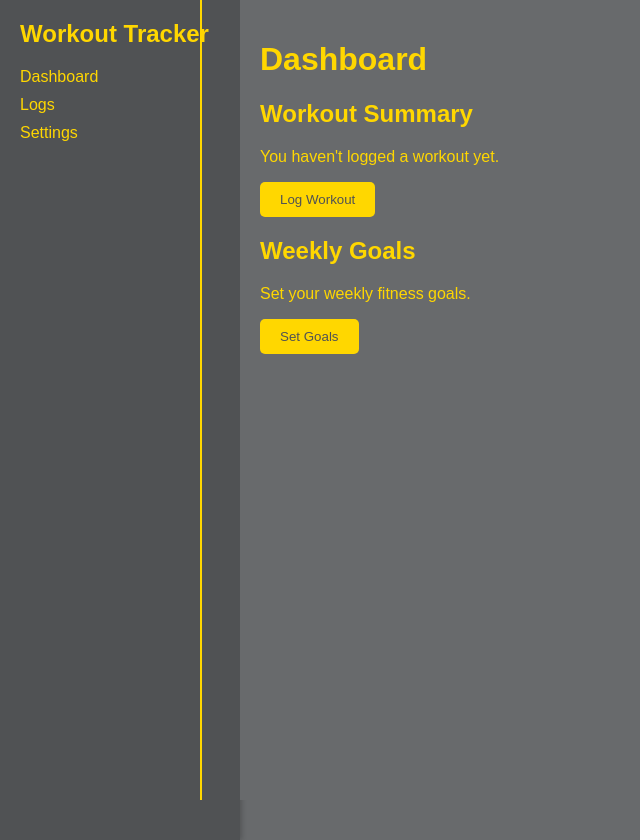
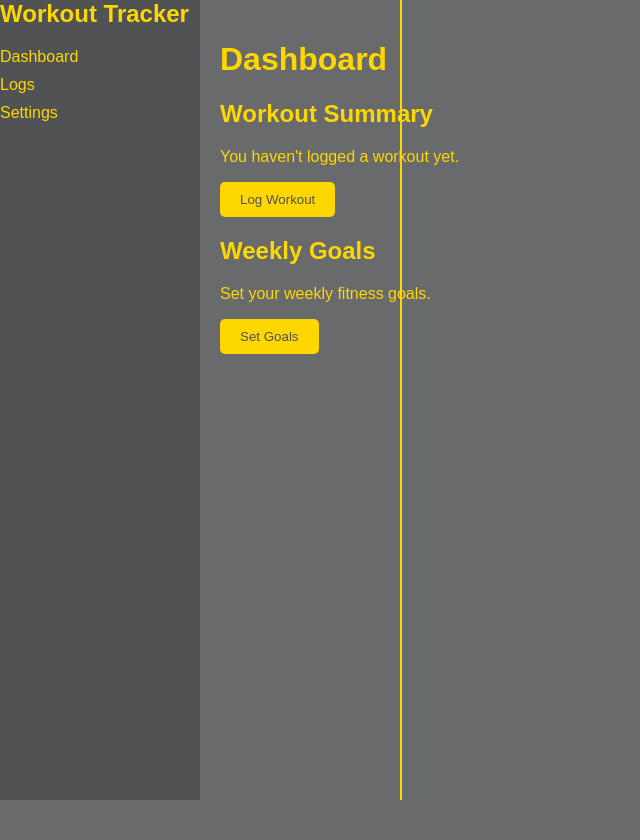
Before and after one commit to dkpunit/workout-tracker, a React (Create React App) app: page / in a window 1280 px wide. Shown: the whole page, without its empty margins (0-640 px from the left). After the commit the page ends 800 px from the top, so only its background shows below. Built offline with nearby package versions, Linux system fonts and the light colour scheme.

Commit message:
updated various files

```diff
--- a/package.json
+++ b/package.json
@@ -10,6 +10,7 @@
     "chart.js": "^4.4.6",
     "firebase": "^11.0.2",
     "postcss": "^8.4.49",
+    "process": "^0.11.10",
     "react": "^18.3.1",
     "react-dom": "^18.3.1",
     "react-router-dom": "^6.28.0",
--- a/src/App.css
+++ b/src/App.css
@@ -11,13 +11,11 @@ body {
   height: 100vh;
 }
 
-/* Sidebar */
 .sidebar {
-  width: 200px; /* Adjust sidebar width as needed */
-  min-height: 100vh; /* Ensures sidebar height matches viewport */
-  background-color: #505254; /* Darker Nardo Grey for Sidebar */
-  padding: 20px;
-  box-shadow: 2px 0 5px rgba(0, 0, 0, 0.2);
+  width: 200px; /* Sidebar width */
+  min-height: 100vh; /* Ensures the sidebar height aligns with the line */
+  background-color: #505254; /* Darker Nardo Grey */
+  position: relative; /* Allows proper alignment with the line */
 }
 
 .sidebar h2 {
@@ -60,12 +58,12 @@ body {
 .main-content::before {
   content: '';
   width: 2px; /* Thickness of the yellow line */
-  height: 100vh; /* Full viewport height */
-  background-color: #FFD700; /* Yellow color */
-  position: fixed; /* Ensures the line stays in place */
-  top: 0;
-  left: 200px; /* Position exactly at the end of the sidebar */
-  z-index: 1; /* Ensures visibility above the background */
+  height: 100vh; /* Full height of the viewport */
+  background-color: #FFD700; /* Yellow line */
+  position: absolute; /* Ensure proper alignment */
+  top: 0; /* Anchor to the top */
+  left: 200px; /* Match sidebar width */
+  z-index: 0; /* Ensure it appears correctly behind text but visible */
 }
 
 /* Buttons */
```
Also changed, not shown: 1 other file (tests, documents, lock files or other folders).
